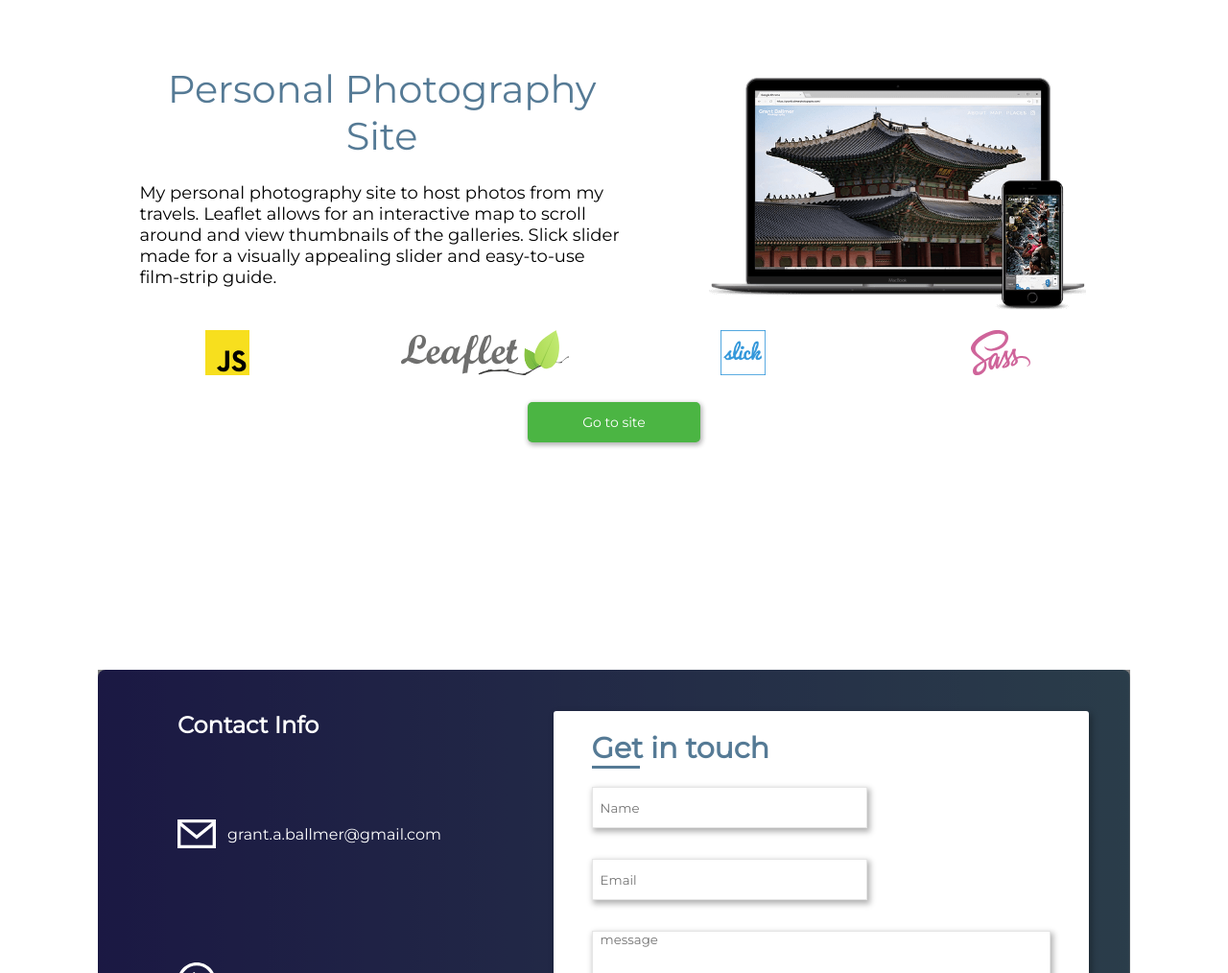
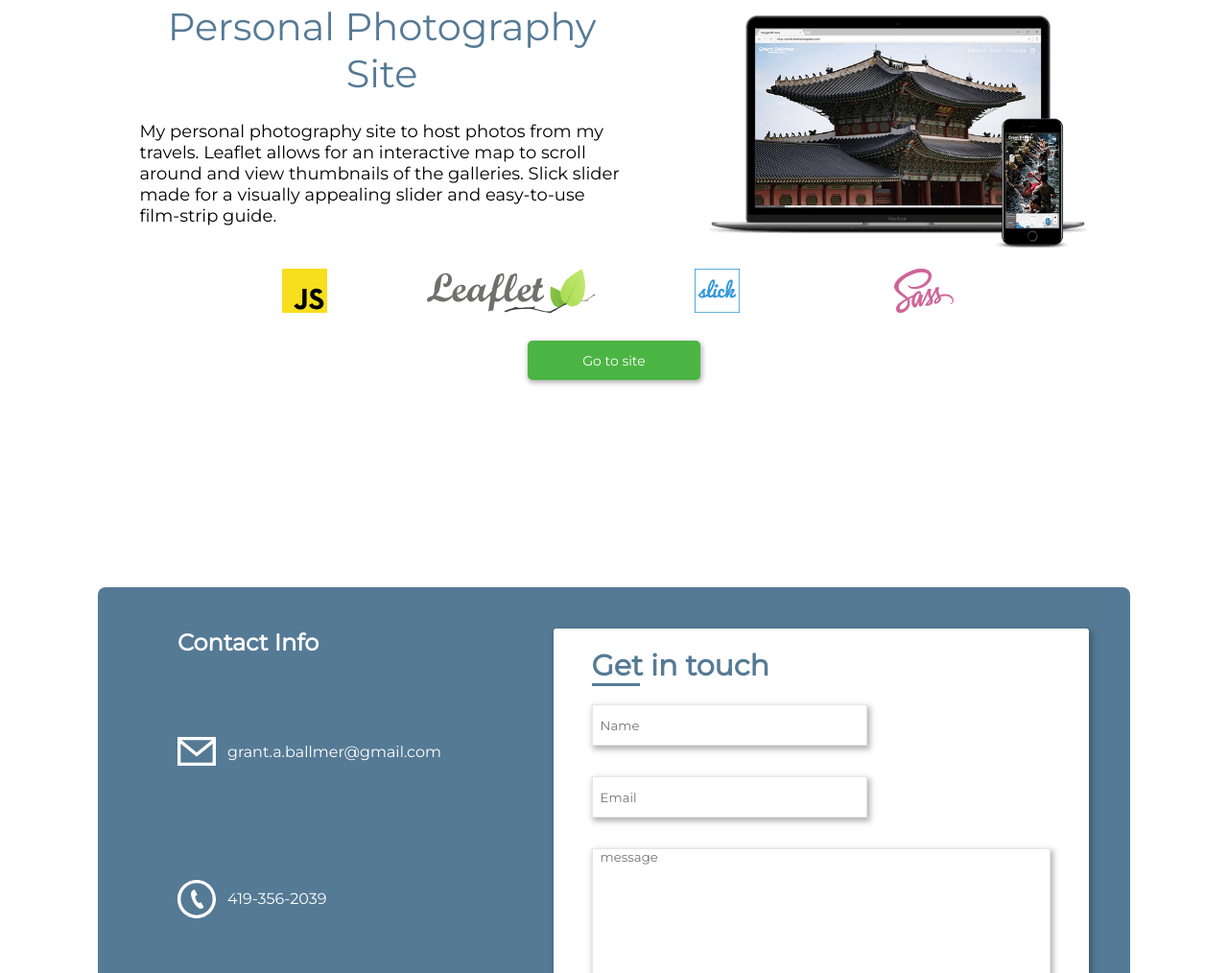
Before and after one commit to grantballmer/portfolio, a website with bundled scripts: page index.html in a window 1280 px wide. Shown: the part 3034-4048 px from the top of the page at 96% size. Built offline with nearby package versions, Linux system fonts and the light colour scheme; files whose address does not match are found by name.

Commit message:
add formspree to contact form

```diff
--- a/index.html
+++ b/index.html
@@ -382,7 +382,7 @@
           </div>
           <div class="form-container">
             <h1>Get in touch</h1>
-            <form>
+            <form action="https://formspree.io/grant.a.ballmer@gmail.com" method="POST" />
               <input type="text" name="name" placeholder="Name" />
               <input type="email" name="email" placeholder="Email" />
               <textarea placeholder="message"></textarea>
--- a/scss/_contact.scss
+++ b/scss/_contact.scss
@@ -12,16 +12,17 @@
   border-radius: 8px;
   // background-color: grey;
   // background-image: url("../assets/images/desk.jpg");
-  background: linear-gradient(to right, #363188, $blue-accent);
+  // background: linear-gradient(to right, #363188, $blue-accent);
+  background-color: $blue-accent;
 
   background-position: center;
   position: relative;
 
-  &:after {
-    @include afterOverlay;
-    background-color: rgba(0, 0, 0, 0.5);
-    z-index: 0;
-  }
+  // &:after {
+  //   @include afterOverlay;
+  //   background-color: rgba(0, 0, 0, 0.5);
+  //   z-index: 0;
+  // }
 
   @include tablet {
     flex-direction: row;
--- a/scss/_projects.scss
+++ b/scss/_projects.scss
@@ -13,7 +13,7 @@
 
   @include wide-mobile {
     height: 500px;
-    margin-bottom: 10%;
+    margin-bottom: 8%;
   }
 
   @include tablet {
@@ -146,18 +146,14 @@
   width: 100%;
   height: 66.66%;
   padding: 4px;
-  // display: none;
-
   @include flex(space-between, center);
-  // flex-wrap: wrap;
 
   @include wide-mobile {
     height: 50%;
     justify-content: center;
     flex-wrap: nowrap;
-    padding: 0;
-    @include flex(space-between, center);
-    // margin-bottom: 12px;
+    padding: 0 10%;
+    @include flex(space-around, center);
   }
 
   &__item {
```
Also changed, not shown: css/styles.css, css/styles.min.css, 2 other files.
